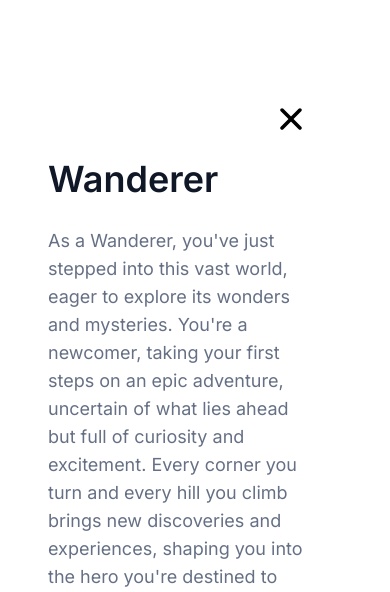
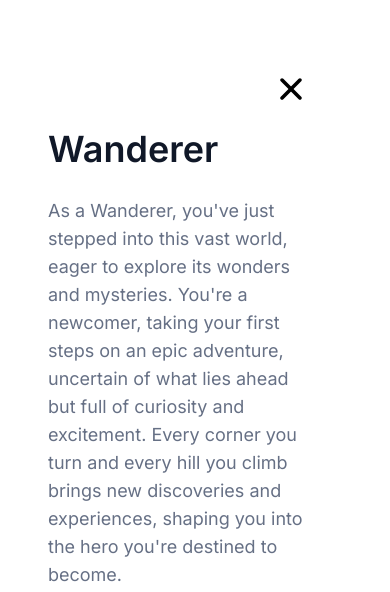
Before and after one commit to hburg17/satoshis.quest, a website built with Parcel: page wanderer.html in a window 390 px wide. Shown: the part 485-1077 px from the top of the page. Built offline with nearby package versions, Linux system fonts and the light colour scheme.

Commit message:
Pushed from Locofy Builder

```diff
--- a/ranks.css
+++ b/ranks.css
@@ -803,6 +803,9 @@
   font-family: var(--text-lg-regular);
 }
 @media screen and (max-width: 960px) {
+  .frame-child {
+    height: 12px;
+  }
   .body10,
   .body9 {
     padding-left: var(--padding-13xl);
--- a/wanderer.css
+++ b/wanderer.css
@@ -158,6 +158,9 @@
   font-family: var(--text-lg-regular);
 }
 @media screen and (max-width: 960px) {
+  .frame-child {
+    height: 12px;
+  }
   .body10,
   .body9 {
     padding-left: var(--padding-13xl);
```
